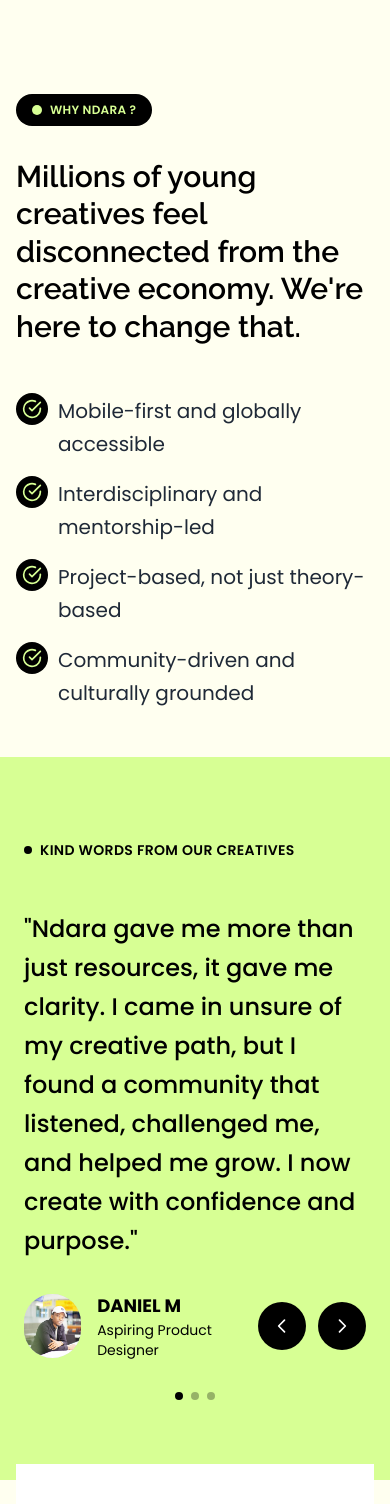
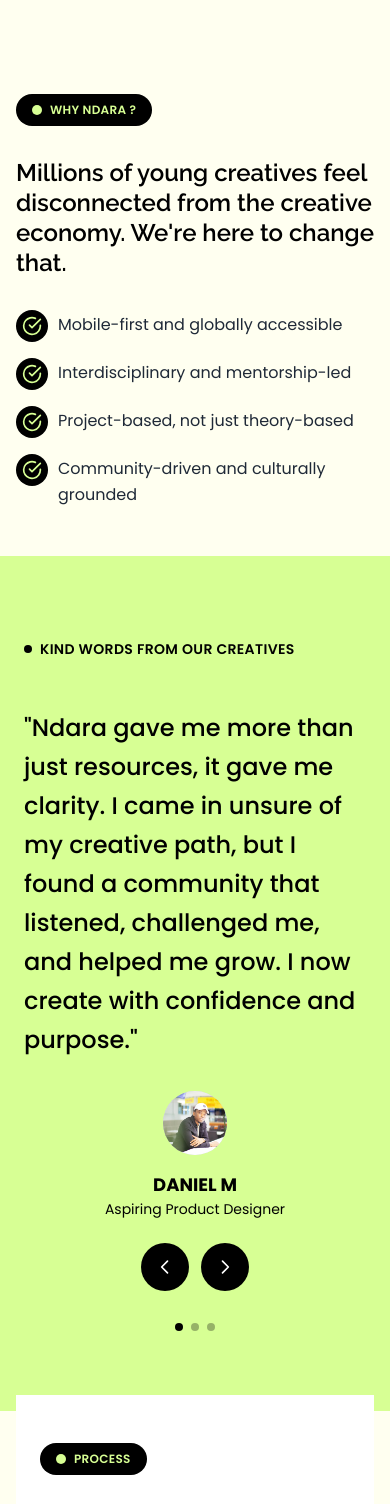
Before and after one commit to raysummer9/ndaraacademy_landingpage, a Next.js app: page / in a window 390 px wide. Shown: the part 3236-4740 px from the top of the page. Built offline with nearby package versions, Linux system fonts and the light colour scheme.

Commit message:
More mobile responsive fixes (WhyNdara and Testimonials)

```diff
--- a/src/components/sections/TestimonialSection.tsx
+++ b/src/components/sections/TestimonialSection.tsx
@@ -109,9 +109,9 @@ export default function TestimonialSection() {
               </div>
 
               {/* Author Info and Navigation */}
-              <div className={`flex items-center justify-between transition-all duration-1000 delay-400 ${isVisible ? 'opacity-100 translate-y-0' : 'opacity-0 translate-y-8'}`}>
+              <div className={`flex flex-col sm:flex-row items-center justify-center sm:justify-between gap-6 sm:gap-4 transition-all duration-1000 delay-400 ${isVisible ? 'opacity-100 translate-y-0' : 'opacity-0 translate-y-8'}`}>
                 {/* Author Info */}
-                <div className="flex items-center gap-4">
+                <div className="flex flex-col sm:flex-row items-center gap-4 text-center sm:text-left">
                   <div className="w-16 h-16 rounded-full bg-gray-300 overflow-hidden">
                     <img
                       src={testimonials[currentTestimonial].avatar}
--- a/src/components/sections/WhyNdaraSection.tsx
+++ b/src/components/sections/WhyNdaraSection.tsx
@@ -80,8 +80,8 @@ export default function WhyNdaraSection() {
         </div>
 
         {/* Main Heading */}
-        <div className={`text-left mb-12 sm:mb-16 transition-all duration-1000 delay-200 ${isVisible ? 'opacity-100 translate-y-0' : 'opacity-0 translate-y-8'}`}>
-          <h2 className="text-3xl sm:text-4xl md:text-5xl lg:text-[50px] font-semibold text-black leading-tight sm:leading-tight lg:leading-tight xl:leading-[62px] max-w-5xl font-['Raleway']">
+        <div className={`text-left mb-8 sm:mb-16 transition-all duration-1000 delay-200 ${isVisible ? 'opacity-100 translate-y-0' : 'opacity-0 translate-y-8'}`}>
+          <h2 className="text-2xl sm:text-4xl md:text-5xl lg:text-[50px] font-semibold text-black leading-tight sm:leading-tight lg:leading-tight xl:leading-[62px] max-w-5xl font-['Raleway']">
             Millions of young creatives feel disconnected from the creative economy. We're here to change that.
           </h2>
         </div>
@@ -103,7 +103,7 @@ export default function WhyNdaraSection() {
               </div>
 
               {/* Feature Text */}
-              <p className="text-xl sm:text-lg lg:text-xl text-gray-800 leading-relaxed pt-0.5">
+              <p className="text-base sm:text-lg lg:text-xl text-gray-800 leading-relaxed pt-0.5">
                 {feature.text}
               </p>
             </div>
```
